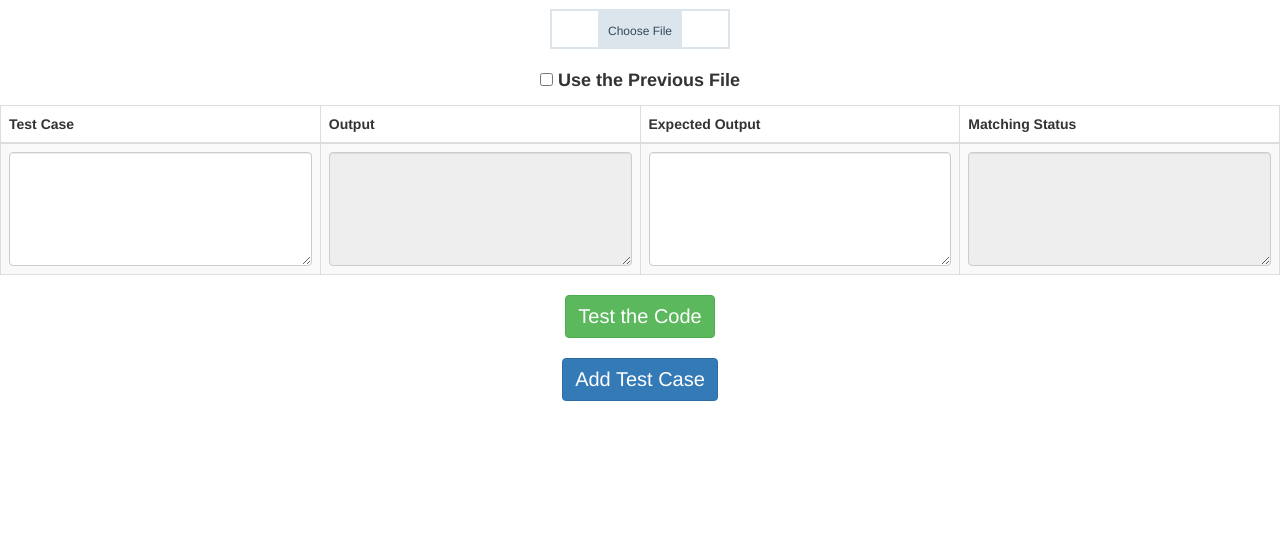
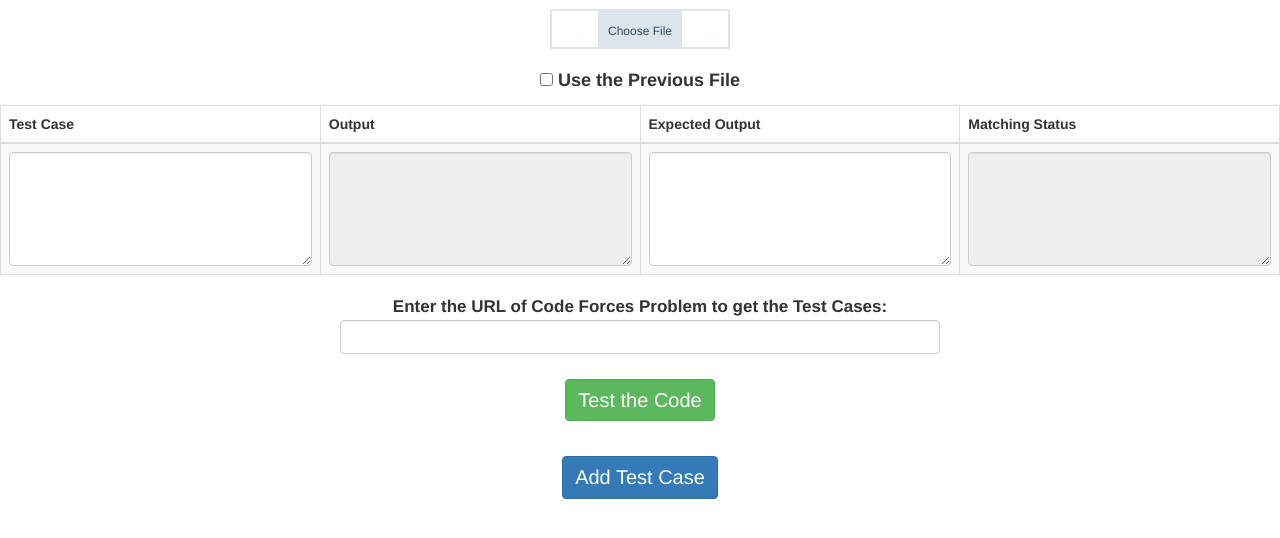
Before and after one commit to encrypted-jpg/cpp_testing, a Django app: page / in a window 1280 px wide. Shown: the part 115-653 px from the top of the page. Run offline with Django 3.2, Linux system fonts and the light colour scheme; lists and menus that the app fills with data are empty; some libraries are stand-ins or nearby versions.

Commit message:
'codeforces'

```diff
--- a/cp_testing/views.py
+++ b/cp_testing/views.py
@@ -3,6 +3,8 @@ from django.http import HttpResponse
 from django.urls import reverse
 import subprocess
 import os
+import requests
+from bs4 import BeautifulSoup
 
 
 def handle_uploaded_file(f, name):
@@ -51,6 +53,41 @@ def testing(data, name):
     return pdata, ""
 
 
+def get_data(site):
+    res = requests.get(site)
+    soup = BeautifulSoup(res.content, 'html.parser')
+    status = res.status_code
+    if int(status) != 200:
+        txt = "Status Code Received: " + str(status) + "\n"
+        txt += "Invalid URL... Please Enter a Valid URL"
+        return [], txt
+    try:
+        code = soup.select('div.sample-test')[0]
+        inputs = []
+        inp = code.select('div.input')
+        for x in inp:
+            txt = x.select('pre')[0].prettify()
+            txt = txt.replace("<pre>", "")
+            txt = txt.replace("</pre>", "")
+            txt = txt.replace("<br/>", " ")
+            inputs.append("\n".join(txt.split(" ")))
+        out = code.select('div.output')
+        outputs = []
+        for x in out:
+            txt = x.select('pre')[0].prettify()
+            txt = txt.replace("<pre>", "")
+            txt = txt.replace("</pre>", "")
+            txt = txt.replace("<br/>", " ")
+            outputs.append("\n".join(txt.split(" ")))
+        data = []
+        for x in range(len(inputs)):
+            data.append((x+1, inputs[x], "", outputs[x], ""))
+        return data, ""
+    except Exception as e:
+        txt = "Invalid URL... Please Enter a Valid URL"
+        return [], txt
+
+
 def index(request):
     data = [(1, "", "", "", "")]
     context = {
@@ -60,9 +97,14 @@ def index(request):
         "err": "",
         "errors": (),
         "num_errors": 0,
+        "code_site": "",
     }
     if request.method == 'POST':
         file = request.FILES.get('cpp_file')
+        if request.POST.get("code_url") is not None:
+            code_site = request.POST.get("code_url")
+        else:
+            code_site = ""
         dirs = os.listdir("data/")
         pdirs = []
         for x in dirs:
@@ -111,6 +153,8 @@ def index(request):
             if len(pdirs) != 0:
                 name = str(max(pdirs))+".cpp"
             else:
+                if len(data) == 0:
+                    data = [(1, "", "", "", "")]
                 context = {
                     "data": data,
                     "num": len(data),
@@ -118,8 +162,10 @@ def index(request):
                     "err": "",
                     "errors": (),
                     "num_errors": 0,
+                    "code_site": code_site,
                 }
                 return render(request, "homepage.html", context)
+        data, msg = get_data(code_site)
         data, err = testing(data, name)
         if len(data) == 0:
             data = [(1, "", "", "", "")]
@@ -130,6 +176,8 @@ def index(request):
             "err": "present",
             "errors": zip(range(len(err.splitlines())), err.splitlines()),
             "num_errors": len(err.splitlines()),
+            "code_site": code_site,
+            "msg" : msg,
         }
         return render(request, "homepage.html", context)
     return render(request, "homepage.html", context)
--- a/requirements.txt
+++ b/requirements.txt
@@ -1,5 +1,4 @@
-boto3==1.17.62
-botocore==1.20.62
+bs4==0.0.1
 daphne==3.0.2
 Django==3.2
 django-extensions==3.1.3
@@ -8,3 +7,4 @@ django-storages==1.11.1
 gunicorn==20.1.0
 Pillow==8.2.0
 whitenoise==5.2.0
+requests==2.25.1
--- a/templates/homepage.html
+++ b/templates/homepage.html
@@ -174,6 +174,15 @@
             var bt = document.getElementById('error');
             bt.click();
         }
+        var msg = "{{ msg }}";
+        if (msg !== "") {
+            var dsp = document.getElementById("error-display");
+            dsp.innerText = "{{ msg }}";
+            var title = document.getElementById("exampleModalLongTitle1");
+            title.innerText = "URL ERROR";
+            var bt = document.getElementById("error");
+            bt.click();
+        }
     }
 </script>
 <div hidden>
@@ -189,7 +198,7 @@
       <div class="modal-header">
         <h3 class="modal-title" id="exampleModalLongTitle1">COMPILATION ERROR</h3>
       </div>
-      <div class="modal-body">
+      <div class="modal-body" id="error-display">
           {% for id, error in errors %}
           <h5 id="error-body{{ id }}" style="font-size:15px; font-weight:bold;">
           {{ error }}
@@ -203,7 +212,7 @@
   </div>
 </div>
 
-<form class="form-horizontal" method="POST" action="" id="test_form" enctype="multipart/form-data">
+<form class="form-horizontal form-group" method="POST" action="" id="test_form" enctype="multipart/form-data">
     {% csrf_token %}
 <div style="text-align: center">
         <h4>
@@ -252,7 +261,12 @@
             {% endfor %}
             </tbody>
         </table>
-    <div style="text-align: center;padding-bottom:20px; font-size:15px;">
+        <div style="text-align: center;padding-bottom:20px; font-size:15px;">
+            <label for="code_url" class="d-flex justify-content-center" style="padding-bottom:20px; font-size:17px;">
+                Enter the URL of Code Forces Problem to get the Test Cases:
+                <input type="text" name="code_url" style="width:600px;" class="form-control" id="code_url" value="{{ code_site }}">
+            </label>
+            <br>
         <button type="button" class="btn btn-success addcol" id="submit_form"> Test the Code</button>
     </div>
     </div>
```
Also changed, not shown: CMakeLists.txt (deleted, +0 -7 lines), cp_testing/settings.py (+2 -5 lines), ReadMe.md.
